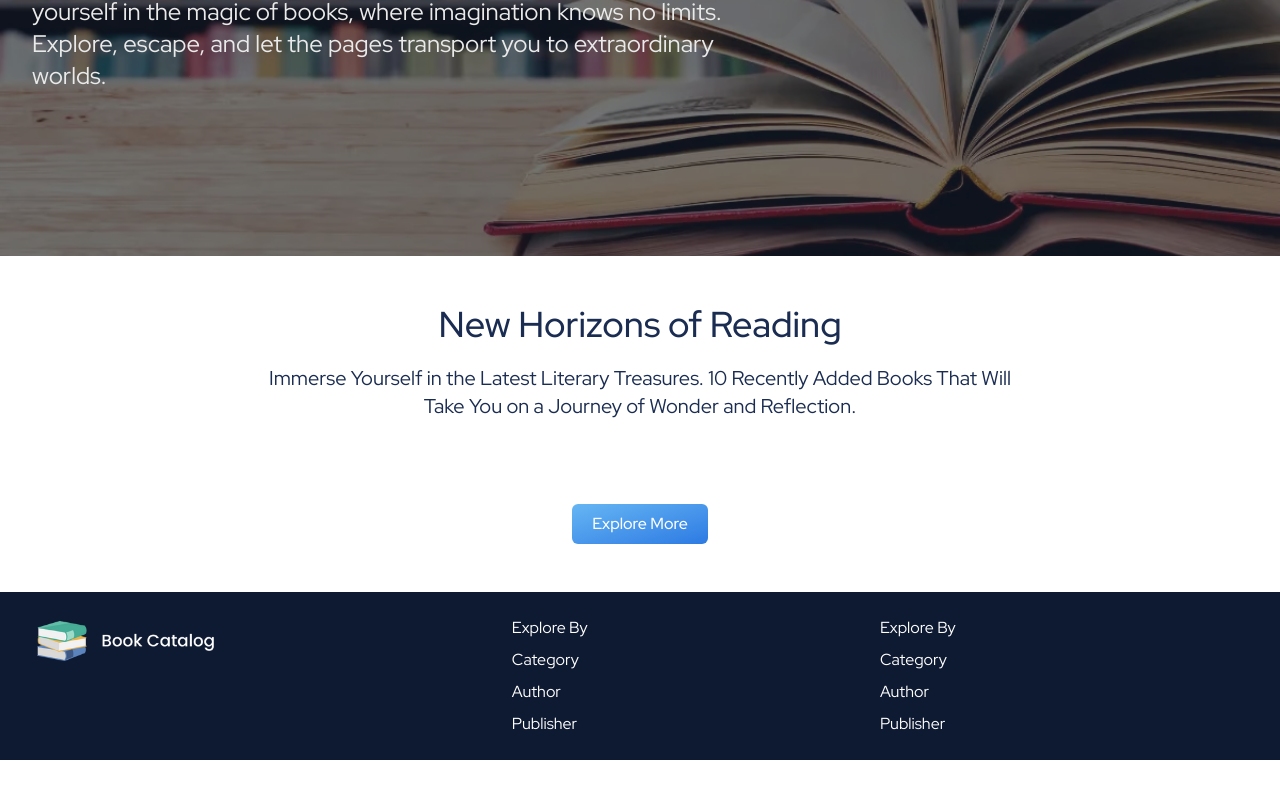
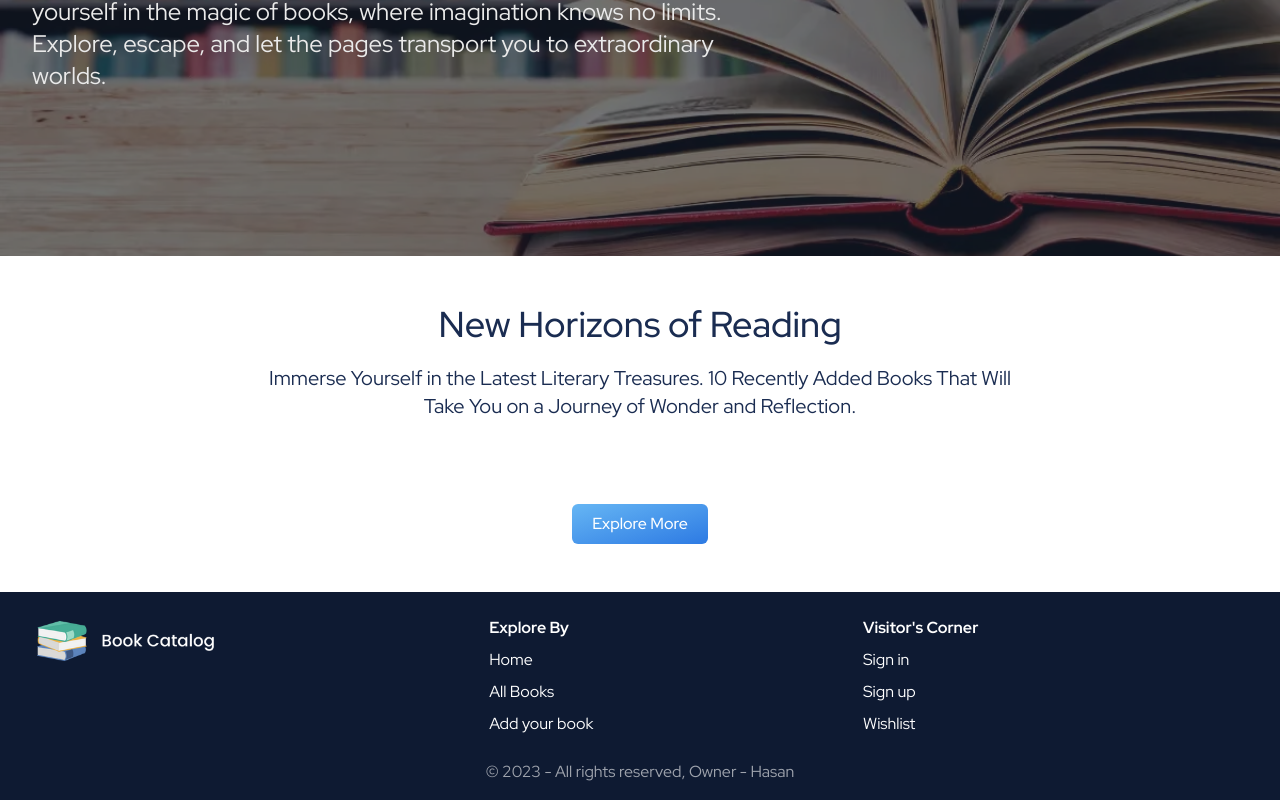
Before and after one commit to mdjannatulhasan/book-catalog, a React (Vite) app: page / in a window 1280 px wide. Shown: the part 389-1189 px from the top of the page. Before the commit the page ends 1149 px from the top, so only its background shows below. Built offline with nearby package versions, Linux system fonts and the light colour scheme; no server answers.

Commit message:
Update Footer.tsx

```diff
--- a/src/layouts/Footer.tsx
+++ b/src/layouts/Footer.tsx
@@ -1,3 +1,4 @@
+import { Link } from 'react-router-dom';
 import logo from '../assets/images/logo-light.png';
 
 const Footer = () => {
@@ -10,22 +11,41 @@ const Footer = () => {
                     </div>
                     <div className="flex gap-20">
                         <ul className="space-y-2">
-                            <li className="text-[#ffffff]">Explore By</li>
-                            <li className="text-[#ffffff]">Category</li>
-                            <li className="text-[#ffffff]">Author</li>
-                            <li className="text-[#ffffff]">Publisher</li>
+                            <li className="text-[#ffffff] font-bold">
+                                Explore By
+                            </li>
+                            <li className="text-[#ffffff]">
+                                <Link to="/">Home</Link>
+                            </li>
+                            <li className="text-[#ffffff]">
+                                <Link to="/books">All Books</Link>
+                            </li>
+                            <li className="text-[#ffffff]">
+                                <Link to="/add-new-book">Add your book</Link>
+                            </li>
                         </ul>
                     </div>
                     <div className="flex gap-20">
                         <ul className="space-y-2">
-                            <li className="text-[#ffffff]">Explore By</li>
-                            <li className="text-[#ffffff]">Category</li>
-                            <li className="text-[#ffffff]">Author</li>
-                            <li className="text-[#ffffff]">Publisher</li>
+                            <li className="text-[#ffffff] font-bold">
+                                Visitor's Corner
+                            </li>
+                            <li className="text-[#ffffff]">
+                                <Link to="/login">Sign in</Link>
+                            </li>
+                            <li className="text-[#ffffff]">
+                                <Link to="/signup">Sign up</Link>
+                            </li>
+                            <li className="text-[#ffffff]">
+                                <Link to="/wishlist">Wishlist</Link>
+                            </li>
                         </ul>
                     </div>
                     <div className="flex gap-2 text-2xl"></div>
                 </div>
+            </div>
+            <div className="text-center pb-4 text-white opacity-60">
+                © 2023 - All rights reserved, Owner - Hasan
             </div>
         </footer>
     );
```
